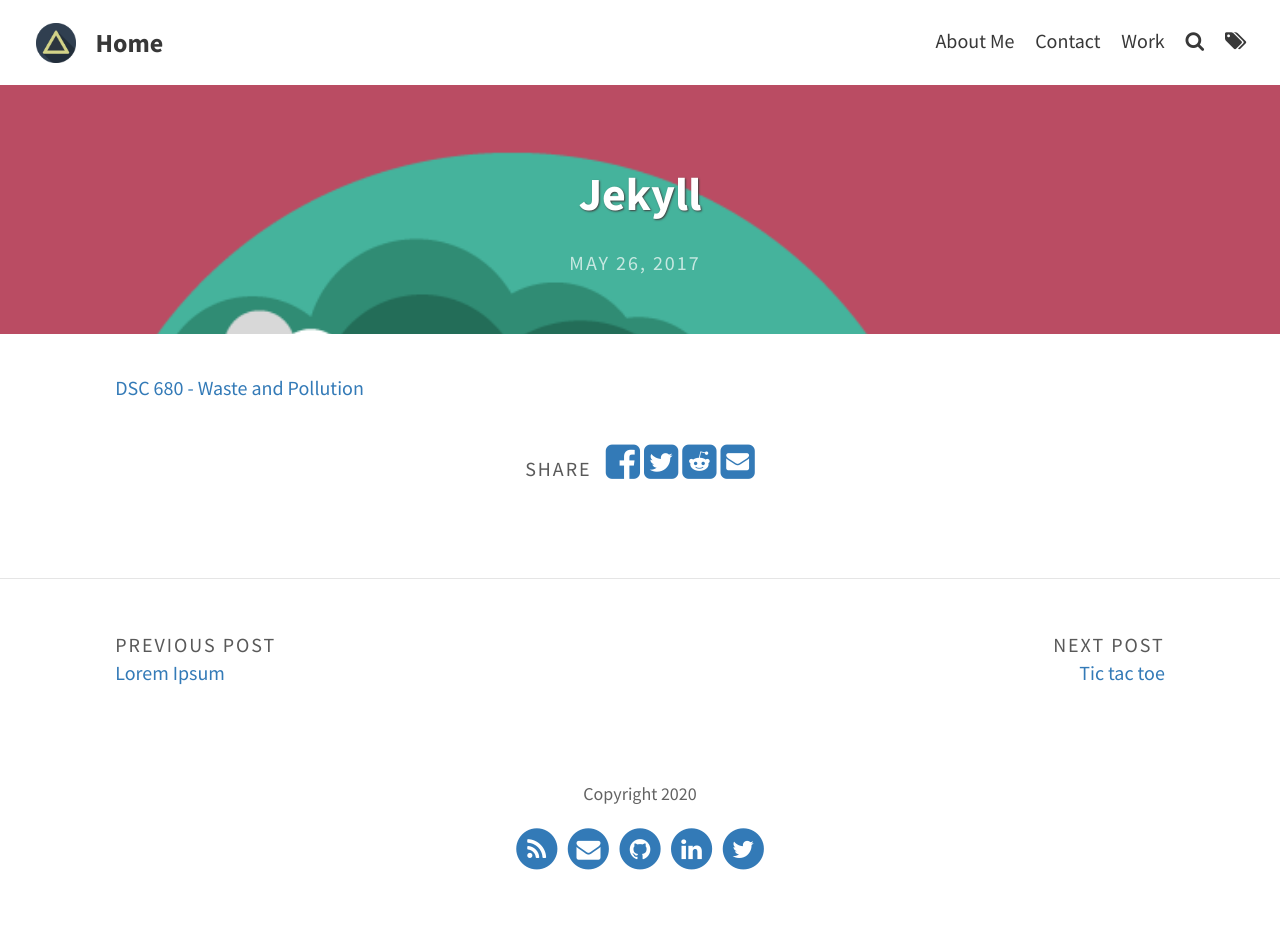
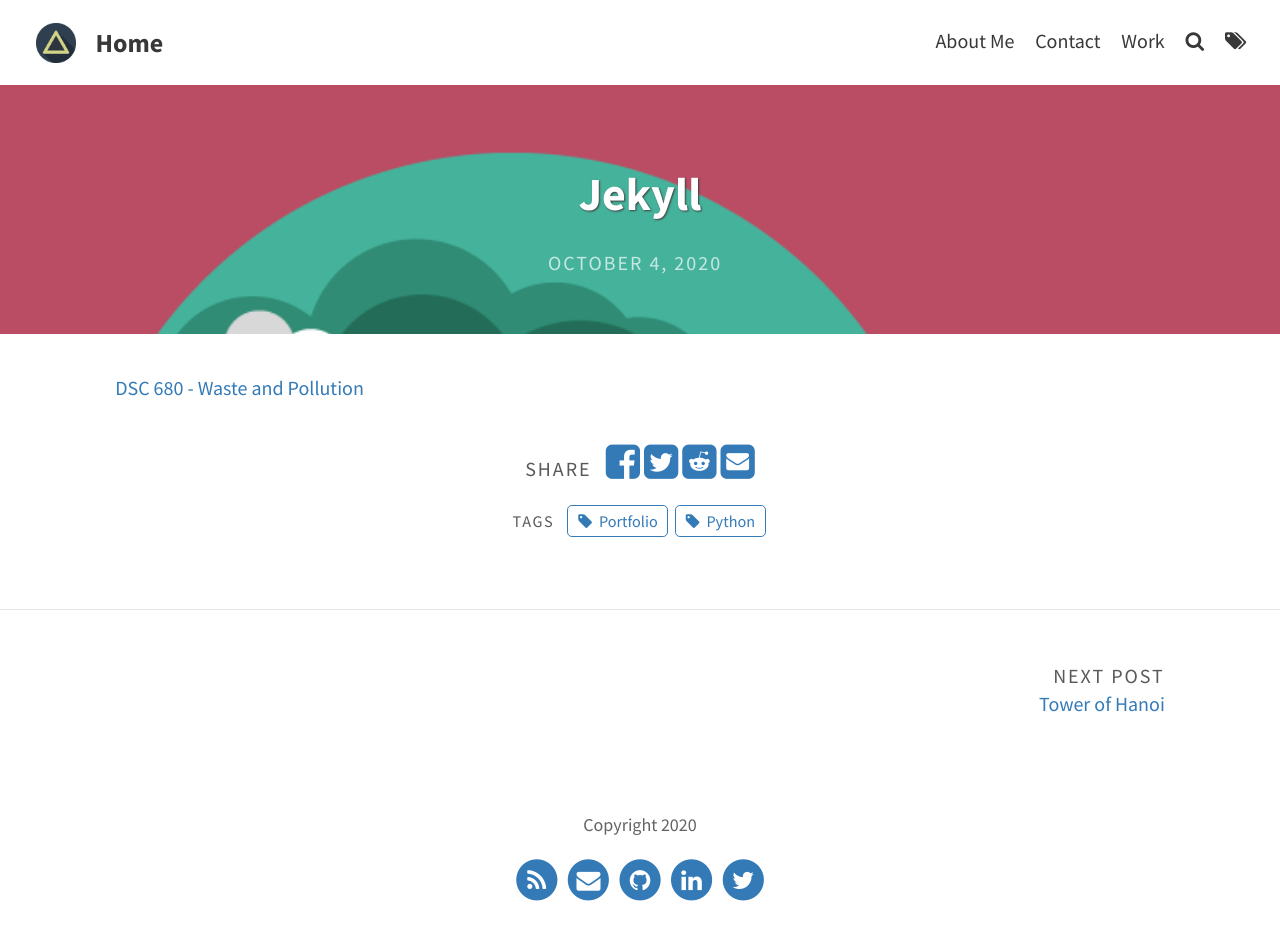
Before and after one commit to knmoses/knmoses.github.io, a Jekyll site: the page built from _portfolio/jekyllblog.md, in a window 1280 px wide. Built offline with Jekyll 4.4.1, drawn with Linux system fonts in a browser that asks for light colours; before the commit the page ends 911 px from its top, so only the background shows below that.

Commit message:
Update jekyllblog.md

```diff
--- a/_portfolio/jekyllblog.md
+++ b/_portfolio/jekyllblog.md
@@ -3,7 +3,8 @@ layout: post
 title: Jekyll
 feature-img: "assets/img/portfolio/cabin.png"
 img: "assets/img/portfolio/cabin.png"
-date: 2017-05-26
+date: 04 October 2020
+tags: [Python, Portfolio]
 ---
 
 [DSC 680 - Waste and Pollution](https://github.com/knmoses/DSC680-Waste-and-Pollution)
```
